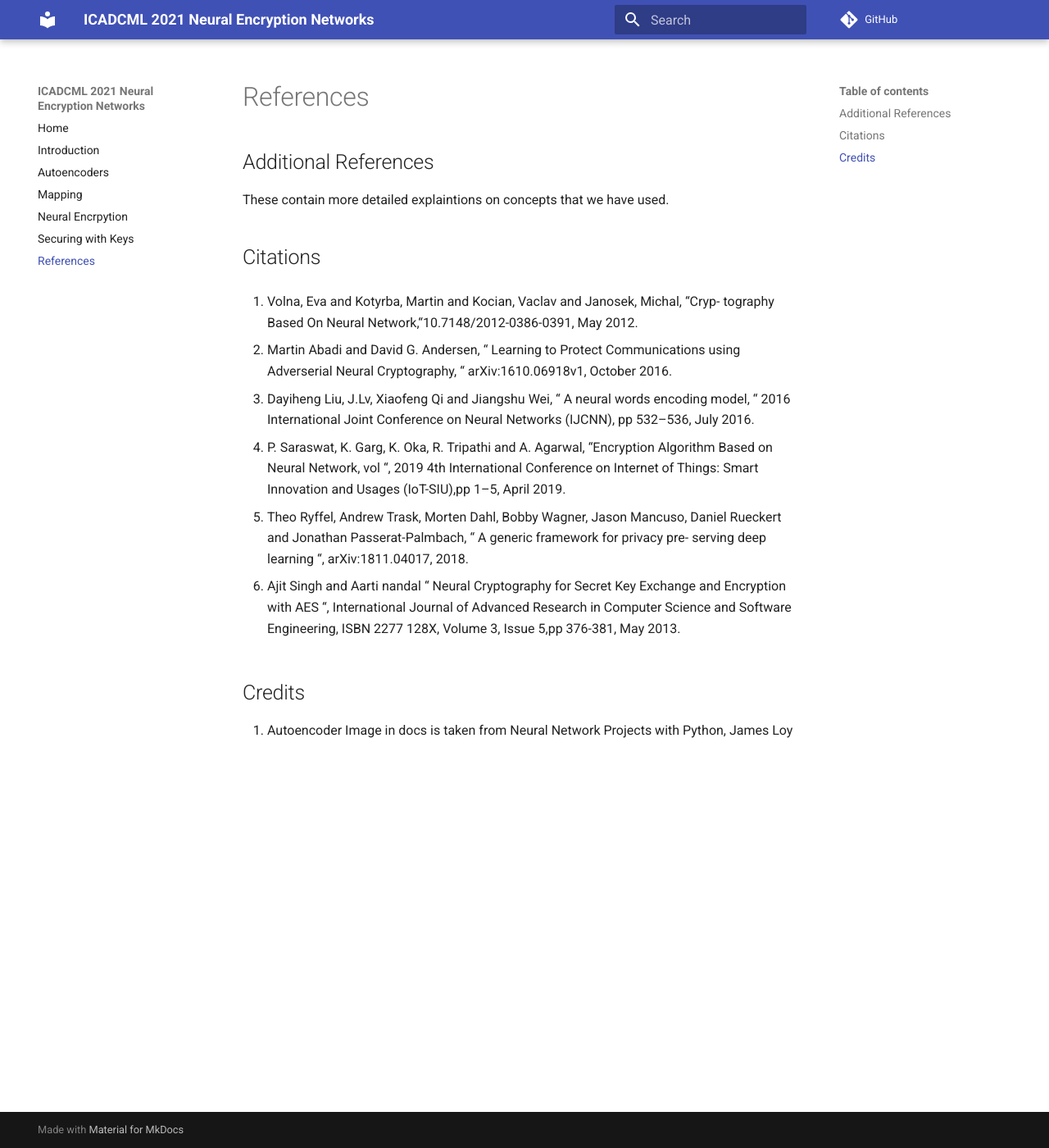
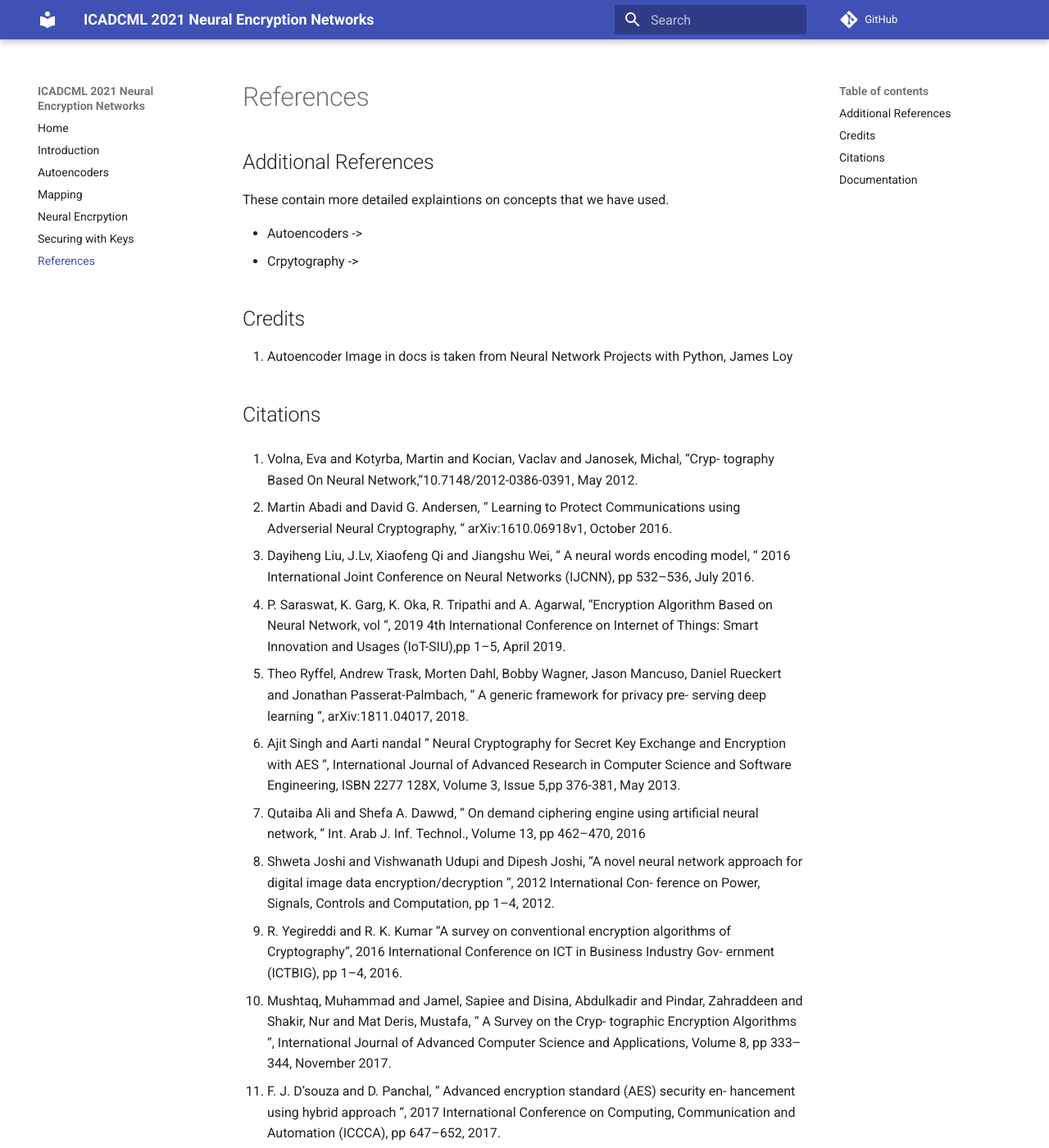
Before and after one commit to oke-aditya/neural_encryption_networks, an MkDocs documentation site: the page built from docs/templates/references.md, in a window 1280 px wide and 1400 px high. Shown: the whole window at 82% size. Built offline with MkDocs 1.6.1 and Material for MkDocs 9.7.7, drawn with Linux system fonts in a browser that asks for light colours; comment, search, counter and statistics services are not loaded; some of the changed text lies outside the part shown.

Commit message:
adds md files

```diff
--- a/docs/templates/references.md
+++ b/docs/templates/references.md
@@ -1,6 +1,14 @@
 ## Additional References
 
 These contain more detailed explaintions on concepts that we have used.
+
+- Autoencoders ->
+- Crpytography ->
+
+## Credits
+
+1. Autoencoder Image in docs is taken from
+Neural Network Projects with Python, James Loy
 
 ## Citations
 
@@ -27,7 +35,28 @@ Encryption with AES “, International Journal of Advanced Research in Computer
 Science and Software Engineering, ISBN 2277 128X, Volume 3, Issue 5,pp 376-381,
 May 2013.
 
-## Credits
+7. Qutaiba Ali and Shefa A. Dawwd, “ On demand ciphering engine using artificial
+neural network, “ Int. Arab J. Inf. Technol., Volume 13, pp 462–470, 2016
 
-1. Autoencoder Image in docs is taken from
-Neural Network Projects with Python, James Loy
+8. Shweta Joshi and Vishwanath Udupi and Dipesh Joshi, “A novel neural network
+approach for digital image data encryption/decryption “, 2012 International Con-
+ference on Power, Signals, Controls and Computation, pp 1–4, 2012.
+
+9. R. Yegireddi and R. K. Kumar “A survey on conventional encryption algorithms of
+Cryptography“, 2016 International Conference on ICT in Business Industry Gov-
+ernment (ICTBIG), pp 1–4, 2016.
+
+10. Mushtaq, Muhammad and Jamel, Sapiee and Disina, Abdulkadir and Pindar,
+Zahraddeen and Shakir, Nur and Mat Deris, Mustafa, “ A Survey on the Cryp-
+tographic Encryption Algorithms “, International Journal of Advanced Computer
+Science and Applications, Volume 8, pp 333–344, November 2017.
+
+11. F. J. D’souza and D. Panchal, “ Advanced encryption standard (AES) security en-
+hancement using hybrid approach “, 2017 International Conference on Computing,
+Communication and Automation (ICCCA), pp 647–652, 2017.
+
+12. N. Provos, ”A Virtual Honeypot Framework”, Proc. Usenix Security Conf., 2004.
+
+## Documentation
+
+This is docs built using [mkdocs.org](https://www.mkdocs.org).
```
Also changed, not shown: docs/templates/index.md (+4 -1 lines), README.md.
